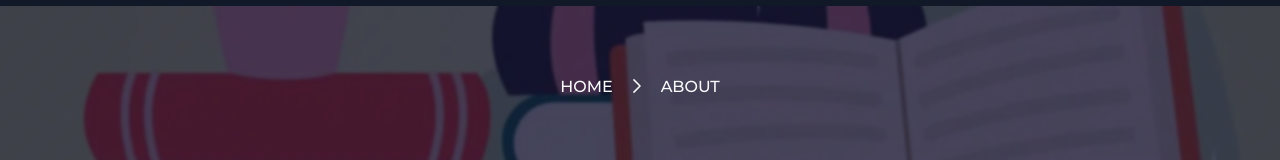
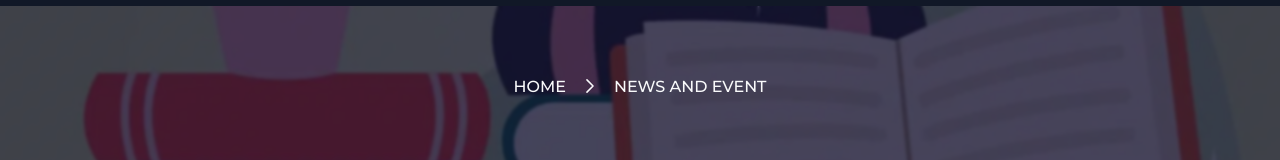
Before and after one commit to al-imam/lpi, a React (Vite) app: page /news in a window 1280 px wide. Shown: the part 122-282 px from the top of the page. Built offline with nearby package versions, Linux system fonts and the light colour scheme.

Commit message:
give required props to location component

```diff
--- a/src/pages/News/News.jsx
+++ b/src/pages/News/News.jsx
@@ -5,7 +5,7 @@ import Location from "@components/Location/Location";
 function News() {
   return (
     <>
-      <Location />
+      <Location current="News And event" />
       <section className={classes.section}>
         <div className={classes.container}>
           <Post />
```
